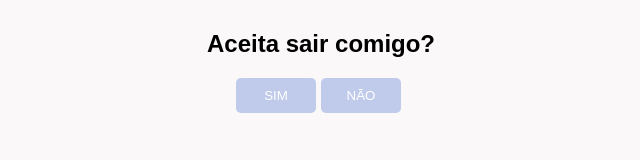
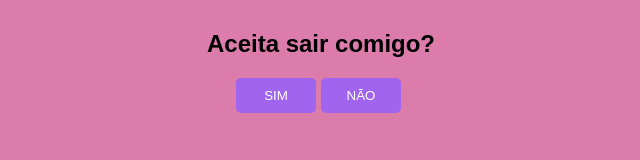
Before and after one commit to ACamilaGuimaraes/Projeto-Git, a plain HTML site: page Index.html in a window 1280 px wide. Shown: the whole page, without its empty margins (329-969 px from the left). Drawn offline with Linux system fonts and the light colour scheme.

Commit message:
projeto-git

```diff
--- a/Index.html
+++ b/Index.html
@@ -19,7 +19,7 @@
 </body>
 <style>
     #conteudo {
-        background: #faf8f9;
+        background: #db7cab;
         width: 100%;
         height: 100%;
         position: fixed;
@@ -31,7 +31,7 @@
     }
 
     .btn {
-        background: rgb(192, 203, 236);
+        background: rgb(160, 100, 238);
         color: white;
         border: none;
         padding: 10px;
```
